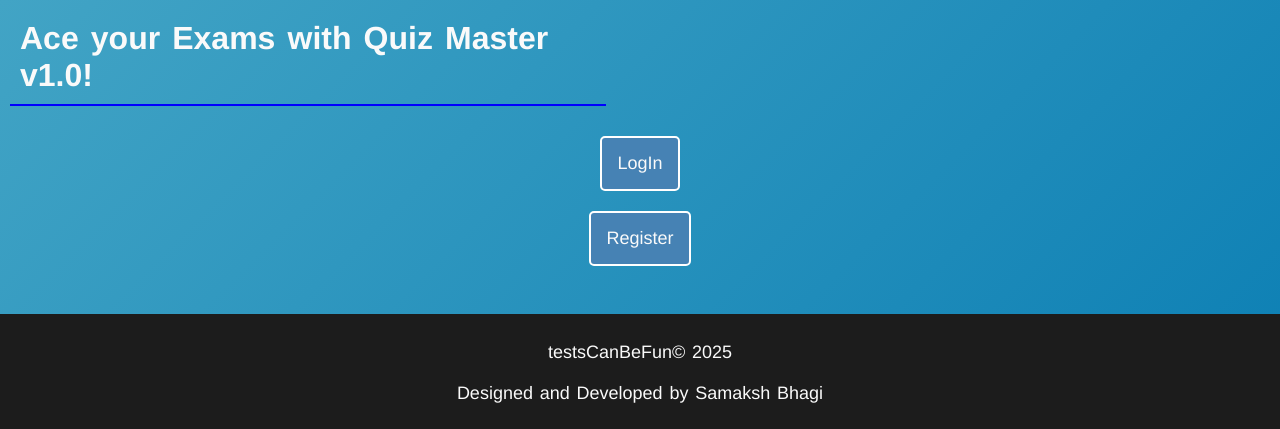
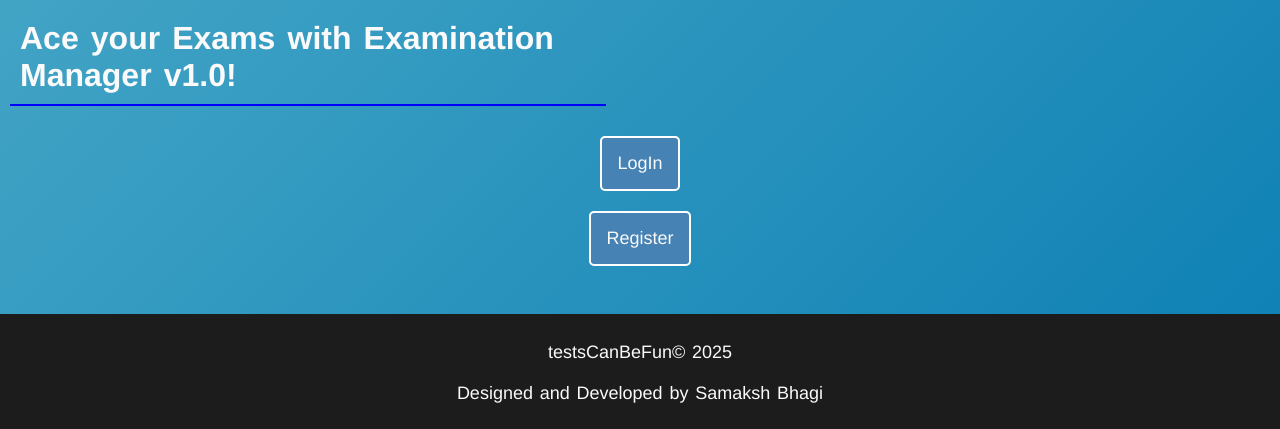
Before and after one commit to SamakshBhagi/quizapp, a Flask app: page / in a window 1280 px wide. Shown: the top 429 px of the page. Run offline with Flask 3, Linux system fonts and the light colour scheme.

Commit message:
Update landing_page.html

```diff
--- a/class_examination_manager/templates/landing_page.html
+++ b/class_examination_manager/templates/landing_page.html
@@ -1,12 +1,12 @@
 <!DOCTYPE html>
 <html lang="en">
 <head>
-    <title>{% block title %}Quiz Master- 23f3002576{% endblock %}</title>
+    <title>{% block title %}Examination Manager{% endblock %}</title>
     <link rel="stylesheet" href="{{ url_for('static', filename='mystyles.css') }}">
 </head>
 <body>
     <div class="header">
-    <h1>Ace your Exams with Quiz Master v1.0!</h1>
+    <h1>Ace your Exams with Examination Manager v1.0!</h1>
     </div>
     <div class = "landing-wrap">
 
```
